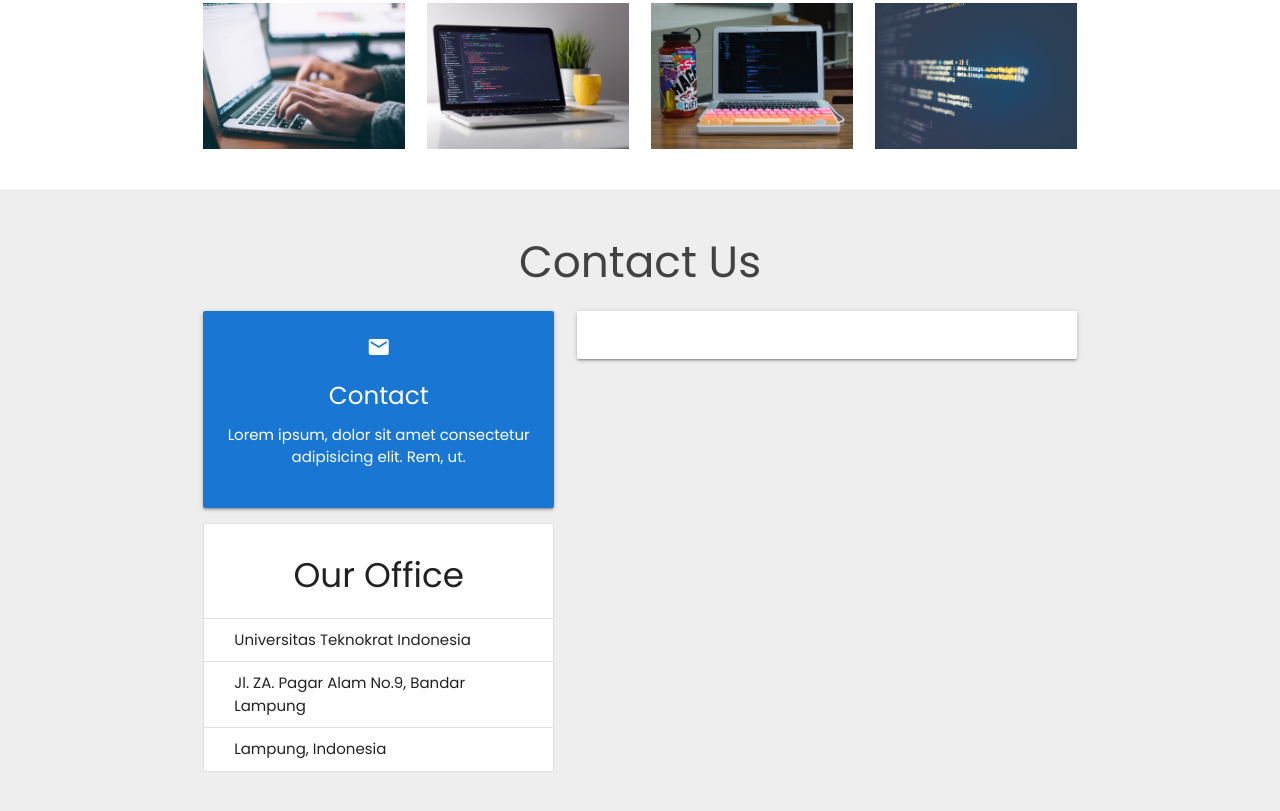
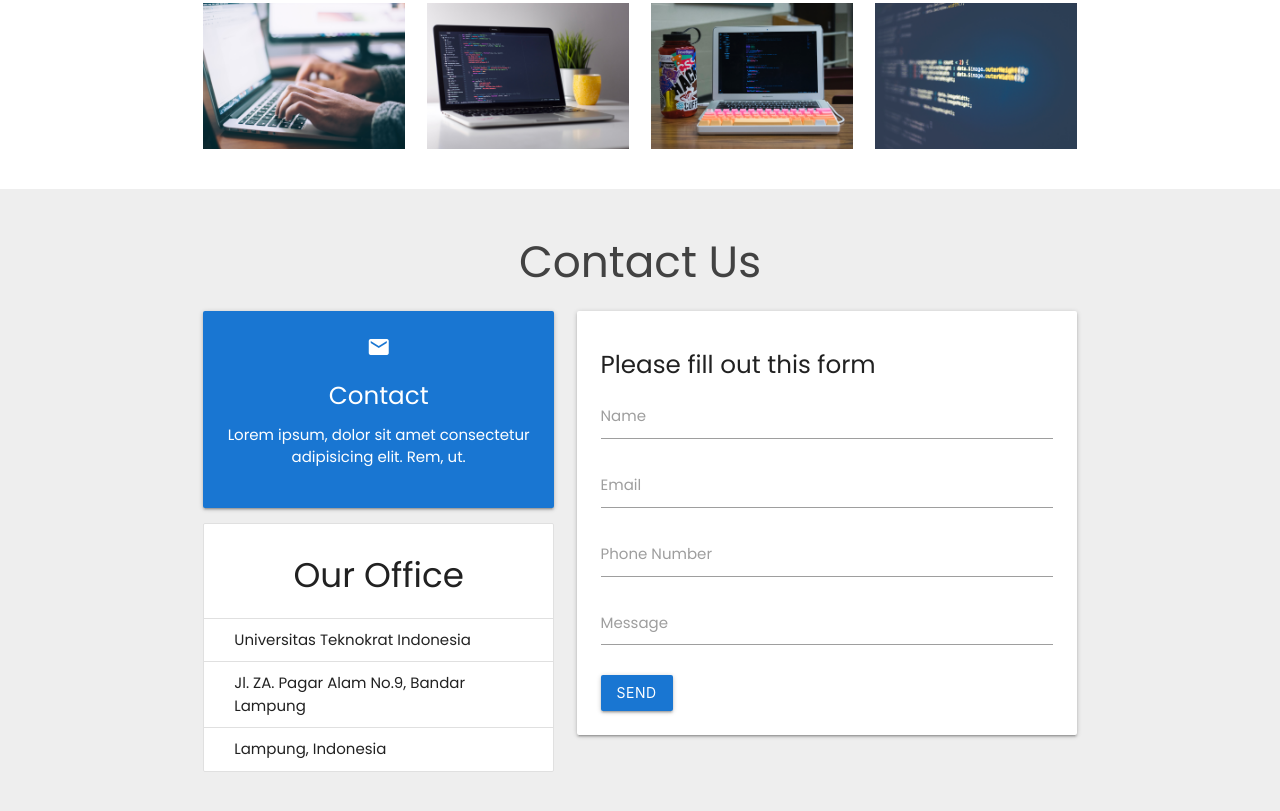
Before and after one commit to mhmddefrizal/Company_Profile-Materialize, a plain HTML site: page index.html in a window 1280 px wide. Shown: the part 1721-2532 px from the top of the page. Drawn offline with Linux system fonts and the light colour scheme.

Commit message:
sixth commit

```diff
--- a/index.html
+++ b/index.html
@@ -211,7 +211,26 @@
           </div>
           <div class="col m7 s12">
             <form action="">
-              <div class="card-panel"></div>
+              <div class="card-panel">
+                <h5>Please fill out this form</h5>
+                <div class="input-field">
+                  <input type="text" name="name" id="name" required class="validate" />
+                  <label for="name">Name</label>
+                </div>
+                <div class="input-field">
+                  <input type="email" name="email" id="email" class="validate" />
+                  <label for="email">Email</label>
+                </div>
+                <div class="input-field">
+                  <input type="number" name="phone" id="phone" />
+                  <label for="phone">Phone Number</label>
+                </div>
+                <div class="input-field">
+                  <textarea name="message" id="message" class="materialize-textarea"></textarea>
+                  <label for="message">Message</label>
+                </div>
+                <button type="submit" class="btn blue darken-2">Send</button>
+              </div>
             </form>
           </div>
         </div>
```
